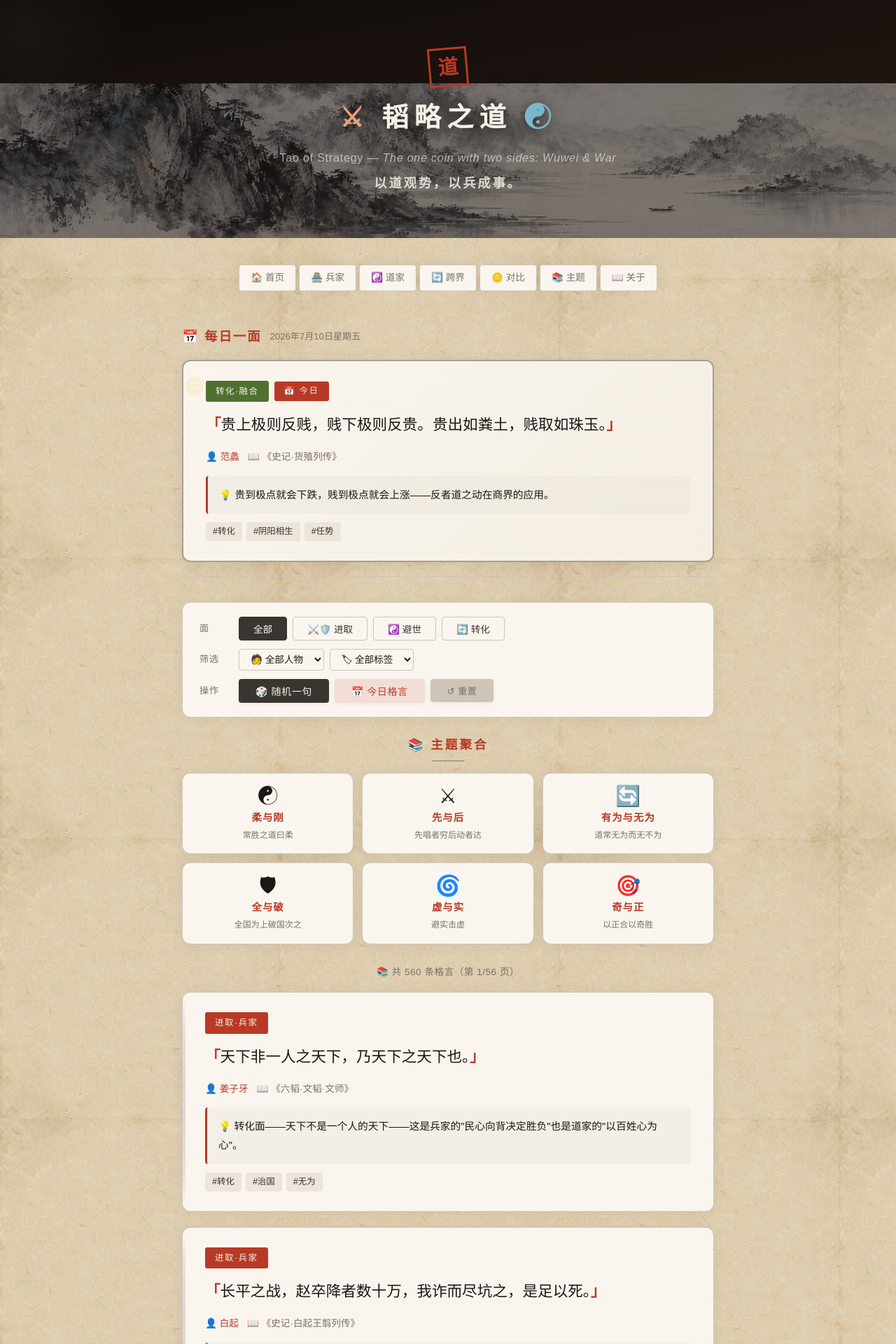
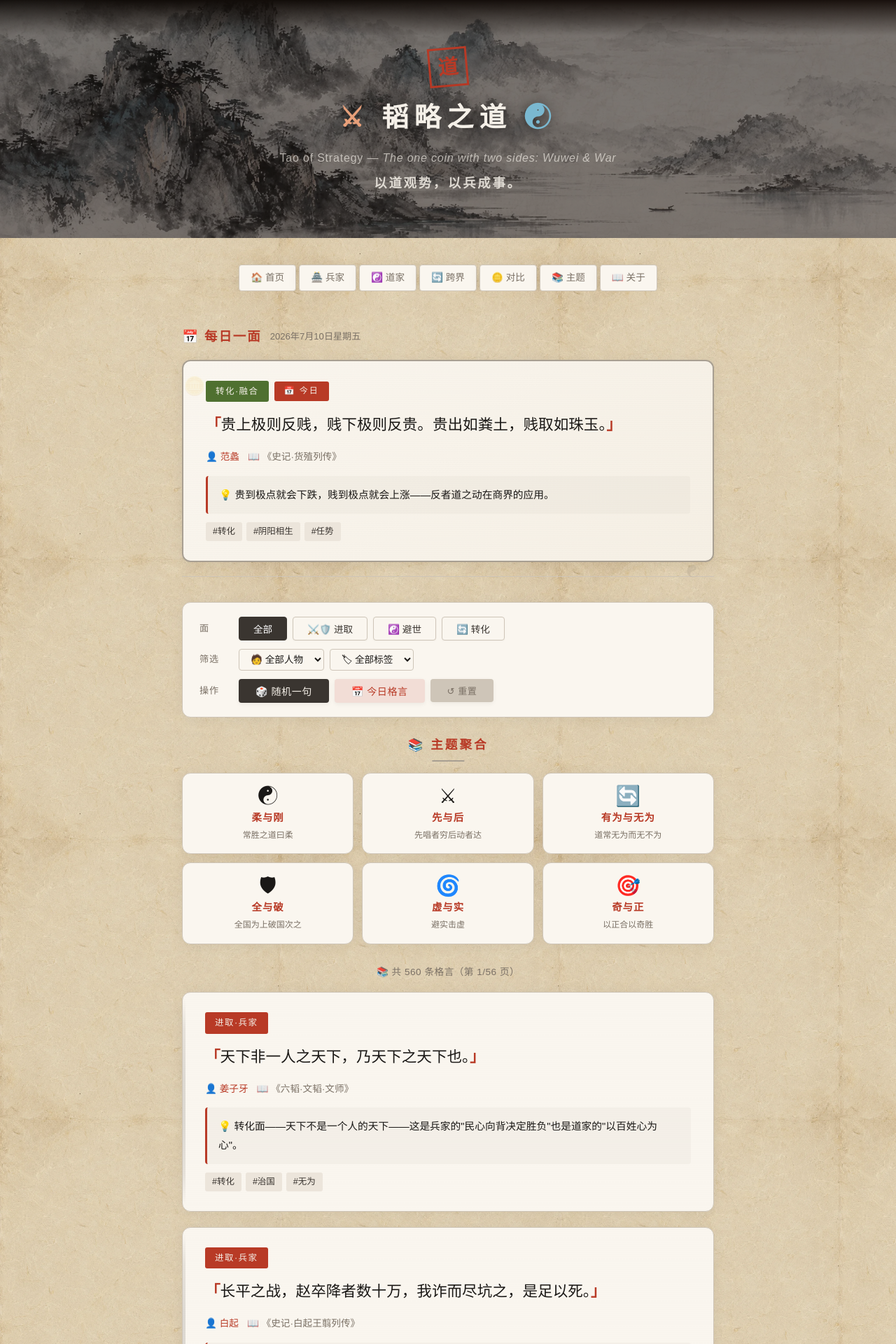
Before and after one commit to phoenixlucky/tao-of-strategy, a Jekyll site: the page index.html, which Jekyll copies as it is, in a window 1280 px wide. Shown: the top 1920 px of the page at 70% size. Built offline with Jekyll 4.4.1, drawn with Linux system fonts in a browser that asks for light colours.

Commit message:
fix: ink-landscape 顶部黑条 — 高度改100% + mask-image 渐变遮罩

```diff
--- a/assets/css/style.css
+++ b/assets/css/style.css
@@ -82,11 +82,13 @@ header {
   bottom: 0;
   left: 0;
   width: 100%;
-  height: 65%;
+  height: 100%;
   z-index: 0;
   pointer-events: none;
   background: url('../ink-mountain.webp') no-repeat bottom center / cover;
   opacity: 0.45;
+  mask-image: linear-gradient(to bottom, transparent 0%, #000 15%, #000 100%);
+  -webkit-mask-image: linear-gradient(to bottom, transparent 0%, #000 15%, #000 100%);
 }
 
 /* 左上方墨渍装饰 */
```
